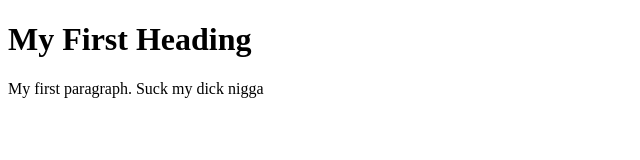
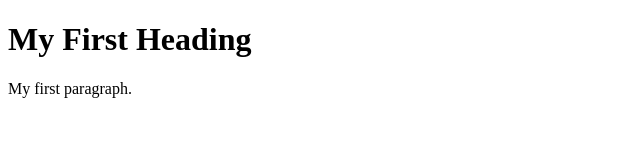
Before and after one commit to frashid99/PersonalProjects, a plain HTML site: page index.html in a window 1280 px wide. Shown: the whole page, without its empty margins (0-640 px from the left). Drawn offline with Linux system fonts and the light colour scheme.

Commit message:
Add files via upload

```diff
--- a/index.html
+++ b/index.html
@@ -4,7 +4,7 @@
 
 <h1>My First Heading</h1>
 
-<p>My first paragraph. Suck my dick nigga</p>
+<p>My first paragraph.</p>
 
 </body>
 </html>
```
